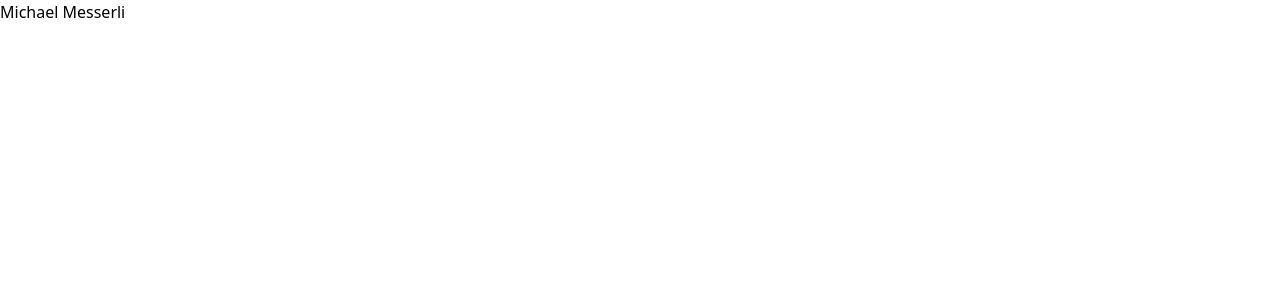
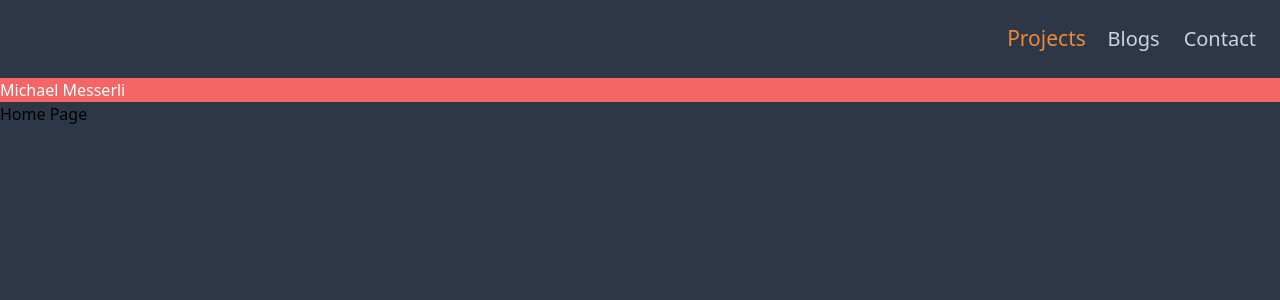
Before and after one commit to messerli90/portfolio-2020, a Nuxt app: page / in a window 1280 px wide. Shown: the top 300 px of the page. Built offline with nearby package versions, Linux system fonts and the light colour scheme.

Commit message:
:sparkles: add navbar and initial pages

```diff
--- a/layouts/default.vue
+++ b/layouts/default.vue
@@ -1,5 +1,15 @@
 <template>
-  <div>
+  <div class="h-screen bg-gray-800">
+    <Header />
     <nuxt />
   </div>
 </template>
+
+<script>
+import Header from '@/layouts/partials/Header'
+export default {
+  components: {
+    Header
+  }
+}
+</script>
--- /dev/null
+++ b/layouts/partials/Header.vue
@@ -0,0 +1,19 @@
+<template>
+  <div>
+    <Navbar />
+    <div class="container mx-auto bg-red-500 text-white">
+      Michael Messerli
+    </div>
+  </div>
+</template>
+
+<script>
+import Navbar from './Navbar'
+export default {
+  components: {
+    Navbar
+  }
+}
+</script>
+
+<style></style>
--- /dev/null
+++ b/layouts/partials/Navbar.vue
@@ -0,0 +1,57 @@
+<template>
+  <div
+    class="container mx-auto flex justify-end py-6 text-xl text-gray-400 font-medium"
+  >
+    <ul class="flex">
+      <li
+        class="mr-6 transition transform duration-200 ease-in-out"
+        :class="
+          isActive('index')
+            ? 'text-orange-500 scale-105'
+            : 'hover:text-white hover:scale-105'
+        "
+      >
+        <a href="/">
+          Projects
+        </a>
+      </li>
+      <li
+        class="mr-6 transition transform duration-200 ease-in-out"
+        :class="
+          isActive('blog')
+            ? 'text-orange-500 scale-105'
+            : 'hover:text-white hover:scale-105'
+        "
+      >
+        <a href="/blog">
+          Blogs
+        </a>
+      </li>
+      <li
+        class="mr-6 transition transform duration-200 ease-in-out"
+        :class="
+          isActive('contact')
+            ? 'text-orange-500 scale-105'
+            : 'hover:text-white hover:scale-105'
+        "
+      >
+        <a href="/contact">
+          Contact
+        </a>
+      </li>
+    </ul>
+  </div>
+</template>
+
+<script>
+export default {
+  created() {
+    this.isActive('index')
+  },
+  methods: {
+    isActive(page) {
+      return page === this.$route.name
+    }
+  }
+}
+</script>
--- /dev/null
+++ b/pages/blog.vue
@@ -0,0 +1,9 @@
+<template>
+  <div>Blogs</div>
+</template>
+
+<script>
+export default {}
+</script>
+
+<style></style>
--- /dev/null
+++ b/pages/contact.vue
@@ -0,0 +1,9 @@
+<template>
+  <div>Contact Me</div>
+</template>
+
+<script>
+export default {}
+</script>
+
+<style></style>
--- a/pages/index.vue
+++ b/pages/index.vue
@@ -1,13 +1,9 @@
 <template>
   <div class="container">
-    Michael Messerli
+    Home Page
   </div>
 </template>
 
-<script>
-export default {
-  components: {}
-}
-</script>
+<script></script>
 
 <style></style>
```
Also changed, not shown: 1 other file (tests, documents, lock files or other folders).
